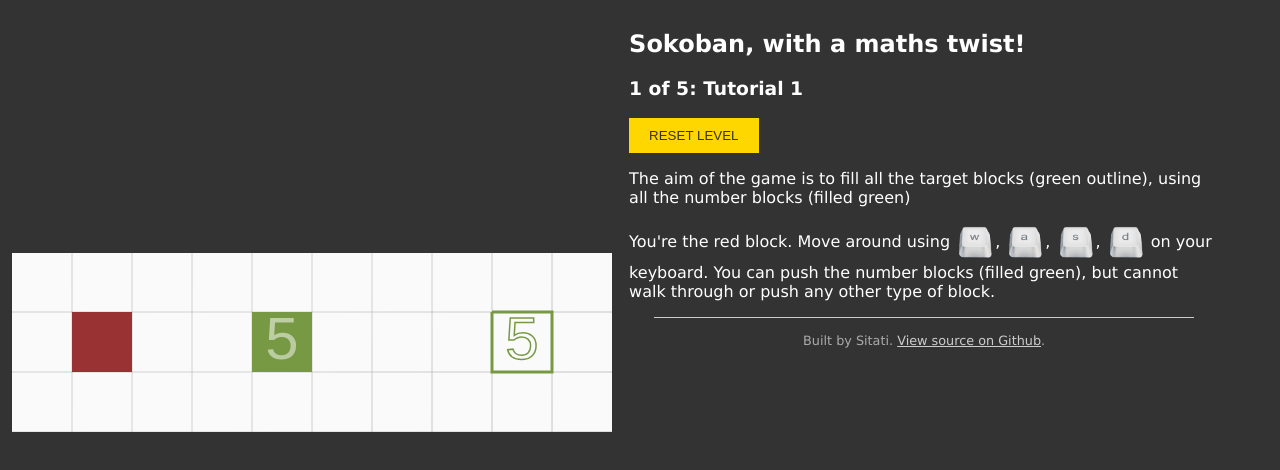
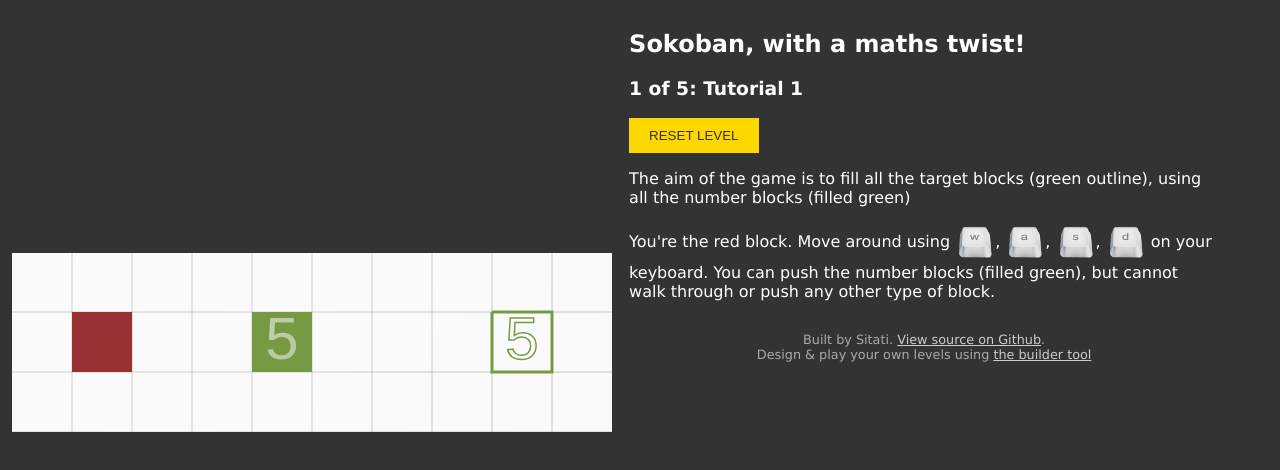
Before and after one commit to lesiki/maths-sokoban, a plain HTML site: page index.html in a window 1280 px wide. Drawn offline with nearby package versions, Linux system fonts and the light colour scheme.

Commit message:
gh-pages Add link to builder

```diff
--- a/index.html
+++ b/index.html
@@ -34,6 +34,9 @@
 			<p class="meta">
 			Built by Sitati. <a href="https://github.com/lesiki/maths-sokoban">View source on Github</a>.
 			</p>
+			<p class="meta">
+			Design & play your own levels using <a href="http://lesiki.github.com/sokoban-builder/">the builder tool</a>
+			</p>
 		</div>
 	</body>
 </html>
--- a/sokoban.less
+++ b/sokoban.less
@@ -33,7 +33,6 @@ div.instructions {
 		vertical-align:middle;
 	}
 	p.meta {
-		border-top:1px solid #ccc;
 		padding-top:15px;
 		margin:0 25px;
 		text-align:center;
@@ -44,6 +43,10 @@ div.instructions {
 			color:#ccc;
 		}
 	}
+	p.meta + p.meta {
+		padding-top:0px;
+	}
+
 	p.advancedInstructions {
 		color:#fff;
 	}
```
Also changed, not shown: sokoban.css.
